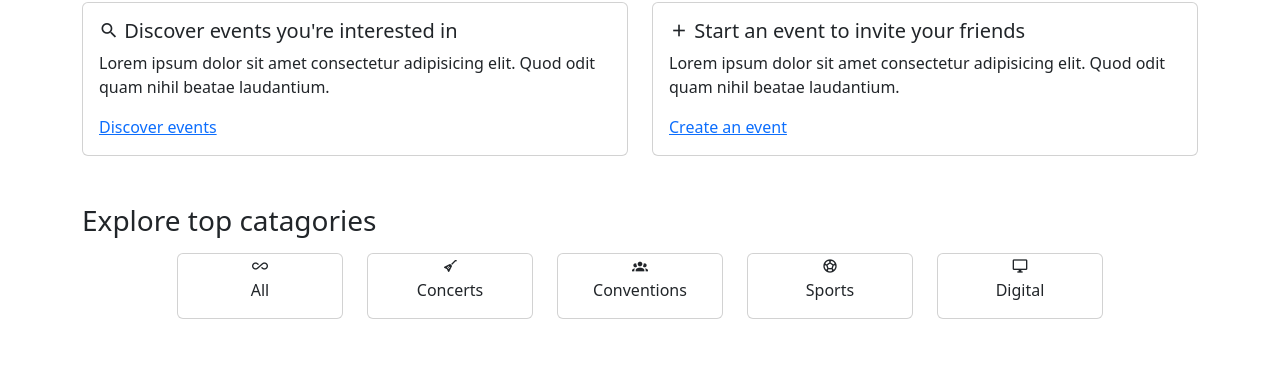
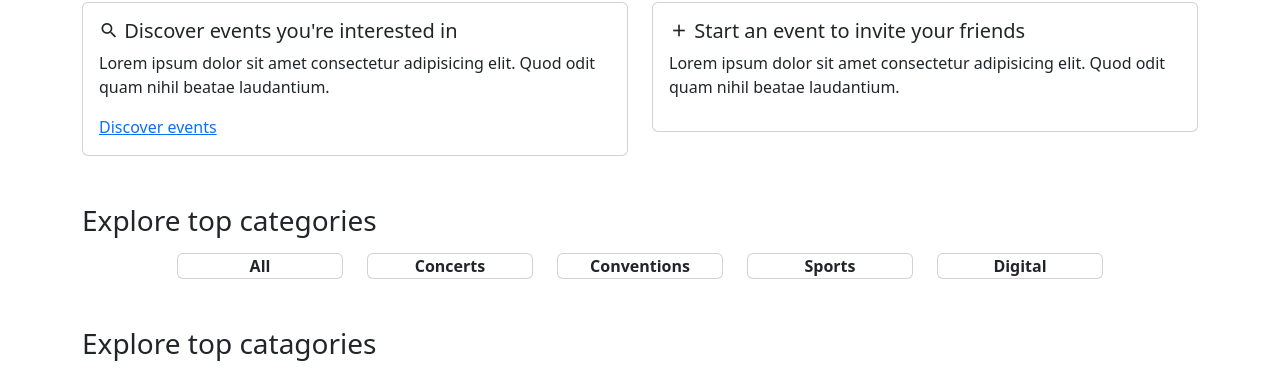
Before and after one commit to paulfontes/tower, a Vue app in the folder client/: page /#/ in a window 1280 px wide. Shown: the part 647-1016 px from the top of the page. Built offline with nearby package versions, Linux system fonts and the light colour scheme; no server answers; what @bcwdev/auth0provider-client would draw is missing.

Commit message:
getting filter buttons to work

```diff
--- a/client/src/components/EventForm.vue
+++ b/client/src/components/EventForm.vue
@@ -1,10 +1,19 @@
 <script setup>
-import { ref } from 'vue';
+import { computed, ref } from 'vue';
 import ModalWrapper from './ModalWrapper.vue';
 import { Pop } from '@/utils/Pop.js';
 import { logger } from '@/utils/Logger.js';
 import { eventsService } from '@/services/EventsService.js';
+import { useRouter } from 'vue-router';
+import { Modal } from 'bootstrap';
+import { TowerEvent } from '@/models/TowerEvent.js';
+import { AppState } from '@/AppState.js';
 
+const account = computed(() => AppState.account)
+
+const router = useRouter()
+
+const catagories = ['concert', 'convention', 'sport', 'digital']
 
 const editableEventData = ref({
     name: '',
@@ -13,52 +22,69 @@ const editableEventData = ref({
     type: '',
     startDate: '',
     capacity: 0,
+    location: ''
 
 })
 
 async function createEvent() {
     try {
-        await eventsService.createEvent()
+        const event = await eventsService.createEvent(editableEventData.value)
+
+        Modal.getInstance('#eventModal').hide()
+        router.push({ name: 'Event', params: { eventId: event.id } })
     }
     catch (error) {
         Pop.error(error);
         logger.log('There was an error creating an event', error)
     }
+
+
 }
+
+
 
 
 </script>
 
 
 <template>
-    <ModalWrapper>
+    <ModalWrapper v-if="account">
         <form @submit.prevent="createEvent()">
             <section class="row p-5">
-                <label for="event-img">Event Name</label>
-                <input v-model="editableEventData.name" type="text" id="event-img" name="event-img" class="form-control"
-                    minlength="3" maxlength="50">
-                <label for="event-img">Event Type</label>
-                <input v-model="editableEventData.type" type="text" id="event-img" name="event-img"
-                    class="form-control">
+                <label for="event-name">Event Name</label>
+                <input required v-model="editableEventData.name" type="text" id="event-name" name="event-name"
+                    class="form-control" minlength="3" maxlength="50">
+                <label for="event-location">Event Location</label>
+                <input required v-model="editableEventData.location" type="text" id="event-location"
+                    name="event-location" class="form-control" minlength="1" maxlength="500">
+                <label for="event-type">Event Type</label>
+                <select v-model="editableEventData.type" class="form-select" aria-label="Default select example"
+                    id="event-type" name="event-type" required>
+                    <option selected disabled value="">Select a category</option>
+                    <option v-for="category in catagories" :key="category" :value="category">
+                        {{ category }}
+                    </option>
+                </select>
                 <div class="col-6">
-                    <label for="event-img">Start Date</label>
-                    <input v-model="editableEventData.startDate" type="date" id="event-img" name="event-img"
-                        class="form-control">
+                    <label for="event-start-date">Start Date</label>
+                    <input required v-model="editableEventData.startDate" type="date" id="event-start-date"
+                        name="event-start-date" class="form-control">
                 </div>
                 <div class="col-6">
-                    <label for="event-img">Capacity</label>
-                    <input v-model="editableEventData.capacity" type="number" id="event-img" name="event-img"
-                        class="form-control" min="1" max="5000">
+                    <label for="event-capacity">Capacity</label>
+                    <input v-model="editableEventData.capacity" type="number" required id="event-capacity"
+                        name="event-capacity" class="form-control" min="1" max="5000">
                 </div>
                 <label for="event-img">Image URL</label>
-                <input v-model="editableEventData.coverImg" type="url" id="event-img" name="event-img"
+                <input v-model="editableEventData.coverImg" required type="url" id="event-img" name="event-img"
                     class="form-control" maxlength="1000">
-                <label for="event-img">Event Description</label>
-                <textarea v-model="editableEventData.description" type="text" id="event-img" name="event-img"
-                    class="form-control" placeholder="Tell us more about your event..." minlength="15"
-                    maxlength="1000"></textarea>
+                <label for="event-description">Event Description</label>
+                <textarea v-model="editableEventData.description" required type="text" id="event-description"
+                    name="event-description" class="form-control" placeholder="Tell us more about your event..."
+                    minlength="15" maxlength="1000"></textarea>
                 <div class="text-end mt-5">
-                    <button type="submit" class="btn btn-outline-primary w-50">Create Event</button>
+                    <button type="submit" class="btn btn-outline-primary w-50" data-bs-dismiss='modal'>Create
+                        Event</button>
                 </div>
             </section>
         </form>
--- /dev/null
+++ b/client/src/components/FilterEvents.vue
@@ -0,0 +1,51 @@
+<script setup>
+import { AppState } from '@/AppState.js';
+import { computed, ref } from 'vue';
+
+
+const events = computed(() => {
+
+    if (selectedCategory.value == 'all') {
+        return AppState.towerEvent
+    }
+
+    return AppState.towerEvent.filter(event => event.type == selectedCategory.value)
+})
+
+const selectedCategory = ref('all')
+
+const categories = [
+    {
+        name: 'all'
+    },
+    {
+        name: 'concerts'
+    },
+    {
+        name: 'conventions'
+    },
+    {
+        name: 'sports'
+    },
+    {
+        name: 'digital'
+    },
+]
+
+</script>
+
+
+<template>
+    <section class="row justify-content-center mt-2">
+        <div v-for="category in categories" :key="category.name" class="col-2 text-center">
+            <div class="card">
+                <div @click="selectedCategory = category.name" class="card-body p-0 m-0" role="button">
+                    <b class="text-capitalize">{{ category.name }}</b>
+                </div>
+            </div>
+        </div>
+    </section>
+</template>
+
+
+<style lang="scss" scoped></style>
--- a/client/src/components/ModalWrapper.vue
+++ b/client/src/components/ModalWrapper.vue
@@ -5,16 +5,16 @@
 
 <template>
     <!-- Button trigger modal -->
-    <a type="button" class="" data-bs-toggle="modal" data-bs-target="#exampleModal">
+    <a type="button" class="" data-bs-toggle="modal" data-bs-target="#eventModal">
         Create an event
     </a>
 
     <!-- Modal -->
-    <div class="modal fade" id="exampleModal" tabindex="-1" aria-labelledby="exampleModalLabel" aria-hidden="true">
+    <div class="modal fade" id="eventModal" tabindex="-1" aria-labelledby="eventModalLabel" aria-hidden="true">
         <div class="modal-dialog">
             <div class="modal-content">
                 <div class="modal-header">
-                    <h1 class="modal-title fs-5" id="exampleModalLabel">Create New Event</h1>
+                    <h1 class="modal-title fs-5" id="eventModalLabel">Create New Event</h1>
                     <a type="button" class="btn-close" data-bs-dismiss="modal" aria-label="Close"></a>
                 </div>
                 <div class="modal-body">
--- a/client/src/components/UpcomingEvents.vue
+++ b/client/src/components/UpcomingEvents.vue
@@ -6,6 +6,7 @@ import { Pop } from '@/utils/Pop.js';
 import { computed, onMounted } from 'vue';
 
 const events = computed(() => AppState.towerEvent)
+const account = computed(() => AppState.account)
 
 onMounted(() => getEvents())
 
@@ -25,7 +26,7 @@ async function getEvents() {
 
 <template>
     <div v-for="event in events" class="col-4">
-        <RouterLink :to="{ name: 'Event' }">
+        <RouterLink :to="{ name: 'Event', params: { eventId: event.id } }">
             <div class="card">
                 <div class="card-img-top">
                     <img :src="event.coverImg" alt="this is a picture of the event" class="img-fluid events-img">
--- a/client/src/models/TowerEvent.js
+++ b/client/src/models/TowerEvent.js
@@ -1,5 +1,6 @@
 export class TowerEvent {
     constructor(data) {
+        this.id = data.id
         this.creatorId = data.creatorId
         this.name = data.name
         this.description = data.description
--- a/client/src/pages/HomePage.vue
+++ b/client/src/pages/HomePage.vue
@@ -1,7 +1,12 @@
 <script setup>
+import { AppState } from '@/AppState.js';
 import EventForm from '@/components/EventForm.vue';
+import FilterEvents from '@/components/FilterEvents.vue';
 import UpcomingEvents from '@/components/UpcomingEvents.vue';
+import { computed } from 'vue';
 
+
+const account = computed(() => AppState.account)
 
 
 
@@ -43,53 +48,12 @@ import UpcomingEvents from '@/components/UpcomingEvents.vue';
     </section>
   </main>
   <main class="container mt-5">
-    <h3>Explore top catagories</h3>
-    <section class="row justify-content-center mt-2">
-      <div class="col-2 text-center">
-        <div class="card">
-          <div class="card-body p-0 m-0">
-            <span class=""><i class="mdi mdi-all-inclusive"></i></span>
-            <p>All</p>
-          </div>
-        </div>
-      </div>
-      <div class="col-2 text-center">
-        <div class="card">
-          <div class="card-body p-0 m-0">
-            <span class=""><i class="mdi mdi-guitar-electric"></i></span>
-            <p>Concerts</p>
-          </div>
-        </div>
-      </div>
-      <div class="col-2 text-center">
-        <div class="card">
-          <div class="card-body p-0 m-0">
-            <span class=""><i class="mdi mdi-account-group"></i></span>
-            <p>Conventions</p>
-          </div>
-        </div>
-      </div>
-      <div class="col-2 text-center">
-        <div class="card">
-          <div class="card-body p-0 m-0">
-            <span class=""><i class="mdi mdi-soccer"></i></span>
-            <p>Sports</p>
-          </div>
-        </div>
-      </div>
-      <div class="col-2 text-center">
-        <div class="card">
-          <div class="card-body p-0 m-0">
-            <span class=""><i class="mdi mdi-monitor"></i></span>
-            <p>Digital</p>
-          </div>
-        </div>
-      </div>
-    </section>
+    <h3>Explore top categories</h3>
+    <FilterEvents />
   </main>
   <section class="container mt-5">
     <h3>Explore top catagories</h3>
-    <section class="row g-3 mt-2">
+    <section v-if="account" class="row g-3 mt-2">
       <UpcomingEvents />
     </section>
   </section>
--- a/client/src/router.js
+++ b/client/src/router.js
@@ -23,7 +23,7 @@ const routes = [
     beforeEnter: authGuard
   },
   {
-    path: '/event',
+    path: '/event/:eventId',
     name: 'Event',
     component: loadPage('EventPage')
   }
--- a/client/src/services/EventsService.js
+++ b/client/src/services/EventsService.js
@@ -10,8 +10,11 @@ class EventsService {
         logger.log('getting events', events)
         AppState.towerEvent = events
     }
-    createEvent() {
-
+    async createEvent(eventData) {
+        const response = await api.post('api/events', eventData)
+        const newEvent = new TowerEvent(response.data)
+        AppState.towerEvent.unshift(newEvent)
+        return newEvent
     }
 
 }
```
